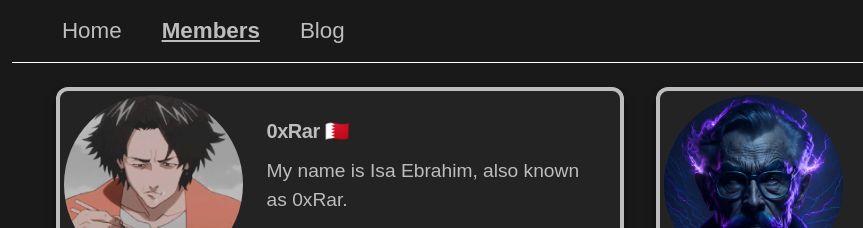
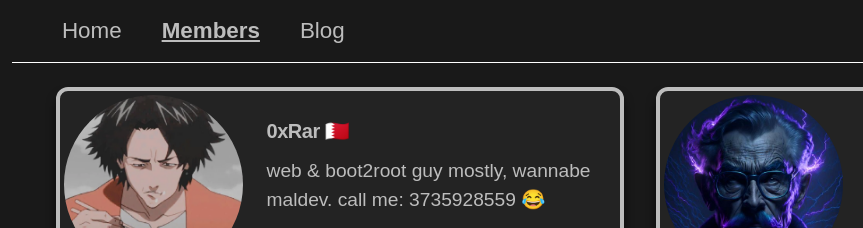
Before and after one commit to izqkk/bER4bb1ts, an Astro site: page /members in a window 1280 px wide. Shown: the top 228 px of the page, 0-863 px from the left. Built offline with nearby package versions, Linux system fonts and the light colour scheme; Astro itself is replaced by a stand-in of ours.

Commit message:
updated my description, added link to the readme mention

```diff
--- a/src/components/Members.astro
+++ b/src/components/Members.astro
@@ -3,7 +3,7 @@ const members = [
     {
     name: "0xRar",
     country:"🇧🇭",
-    description:"My name is Isa Ebrahim, also known as 0xRar.",
+    description:"web & boot2root guy mostly, wannabe maldev. call me: 3735928559 😂",
     avatar:"/avatars/0xRar.png",
     linkedin:"",
     facebook:"",
```
Also changed, not shown: README.md.
